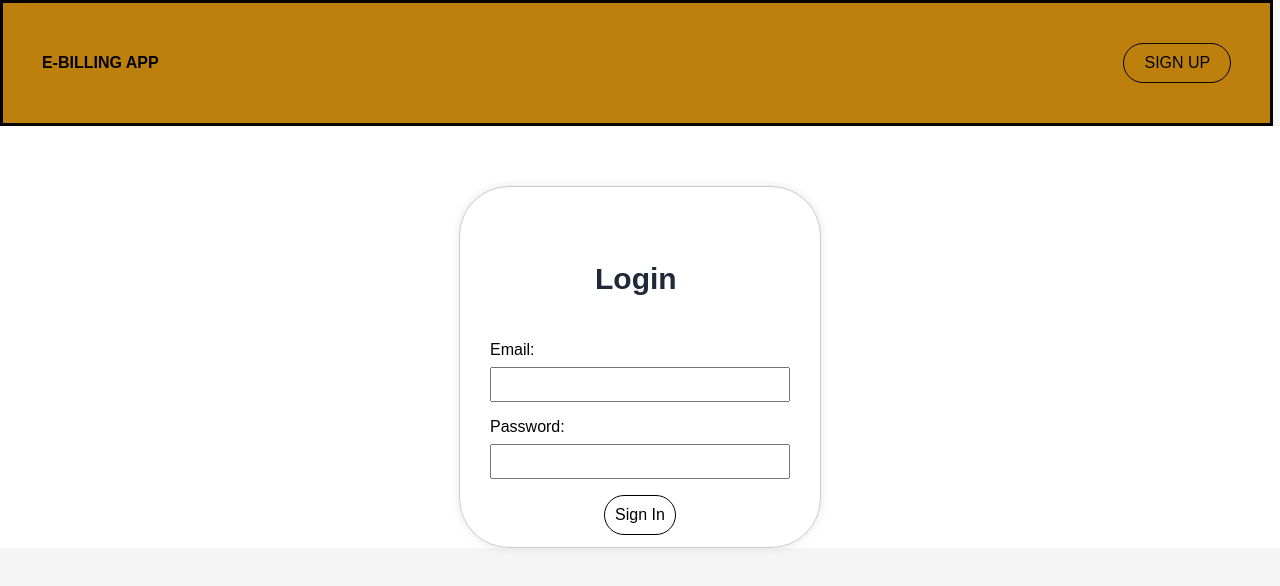
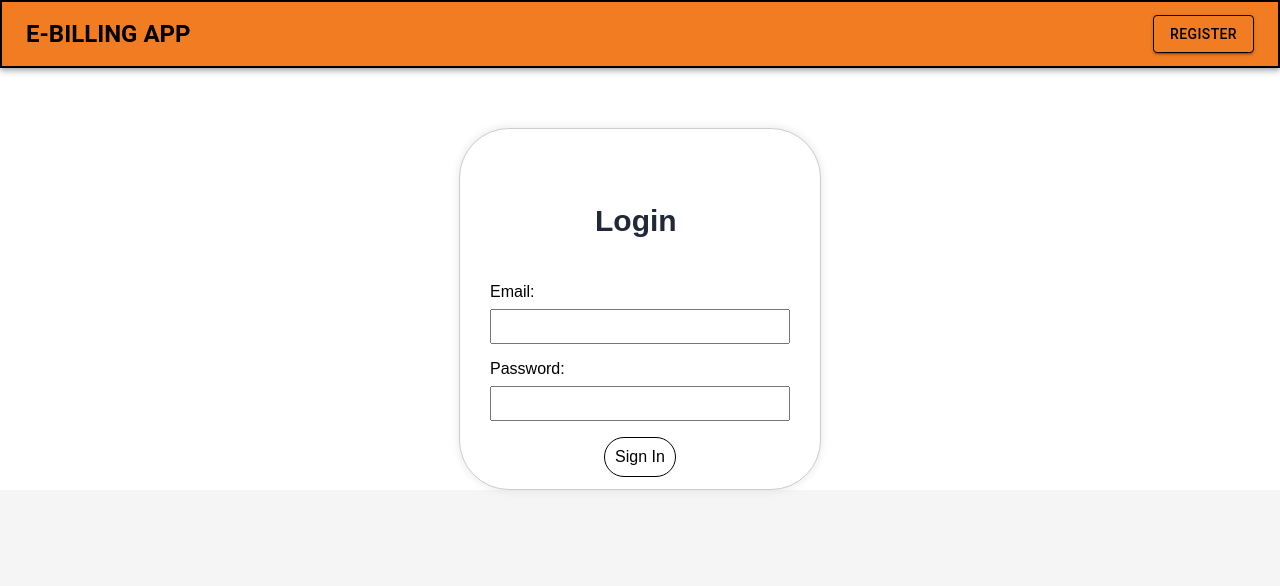
Before and after one commit to jadecrpn/E-Bayad-Center, a React (Create React App) app: page /login in a window 1280 px wide. Shown: the top 586 px of the page. Built offline with nearby package versions, Linux system fonts and the light colour scheme.

Commit message:
Update Navbar.js

```diff
--- a/src/components/NavBar.js
+++ b/src/components/NavBar.js
@@ -1,15 +1,14 @@
 import { useNavigate } from 'react-router-dom';
+import { Link } from "react-router-dom";
+import * as React from "react";
+import AppBar from "@mui/material/AppBar";
+import Box from "@mui/material/Box";
+import Toolbar from "@mui/material/Toolbar";
+import Typography from "@mui/material/Typography";
+import Button from "@mui/material/Button";
 
 const Navigation = () => {
-  const buttonStyle = {
-    backgroundColor: 'transparent',
-    color: '#000000',
-    border: '1px solid rgb(0, 0, 0)',
-    padding: '10px 20px',
-    textDecoration: 'none',
-    borderRadius: '50px',
-    cursor: 'pointer',
-  };
+
 
     const navigate = useNavigate();
 
@@ -30,12 +29,41 @@ const Navigation = () => {
 
 
   return (
-    <nav>
-        <div className="title">E-BILLING APP</div>
+    <>
+      <Box sx={{ flexGrow: 1 }}>
+        <AppBar
+          position="sticky"
+          sx={{ bgcolor: "#F27C22", border: "2px solid #000000" }}
+        >
+          <Toolbar>
+            <Typography
+              variant="h5"
+              component="div"
+              sx={{ flexGrow: 1, fontWeight: "bold", color: "black" }}
+            >
+              E-BILLING APP
+            </Typography>
+            <Button
+              component={Link}
+              to={isLoginPage ? '/signup' : '/login'}
+              variant="contained"
+              sx={{
+                bgcolor: "#F27C22",
+                color: "Black",
+                border: "1px solid #000000",
+              }}
+              onClick={handleButtonClick}
+            >
+              {isLoginPage ? 'REGISTER' : 'LOG IN'}
+            </Button>
+          </Toolbar>
+        </AppBar>
+      </Box>
+        {/* <div className="title">E-BILLING APP</div>
         <button style={buttonStyle} onClick={handleButtonClick}>
             {isLoginPage ? 'SIGN UP' : 'LOG IN'}
-        </button>
-    </nav>
+        </button> */}
+    </>
   );
 
 };
```
